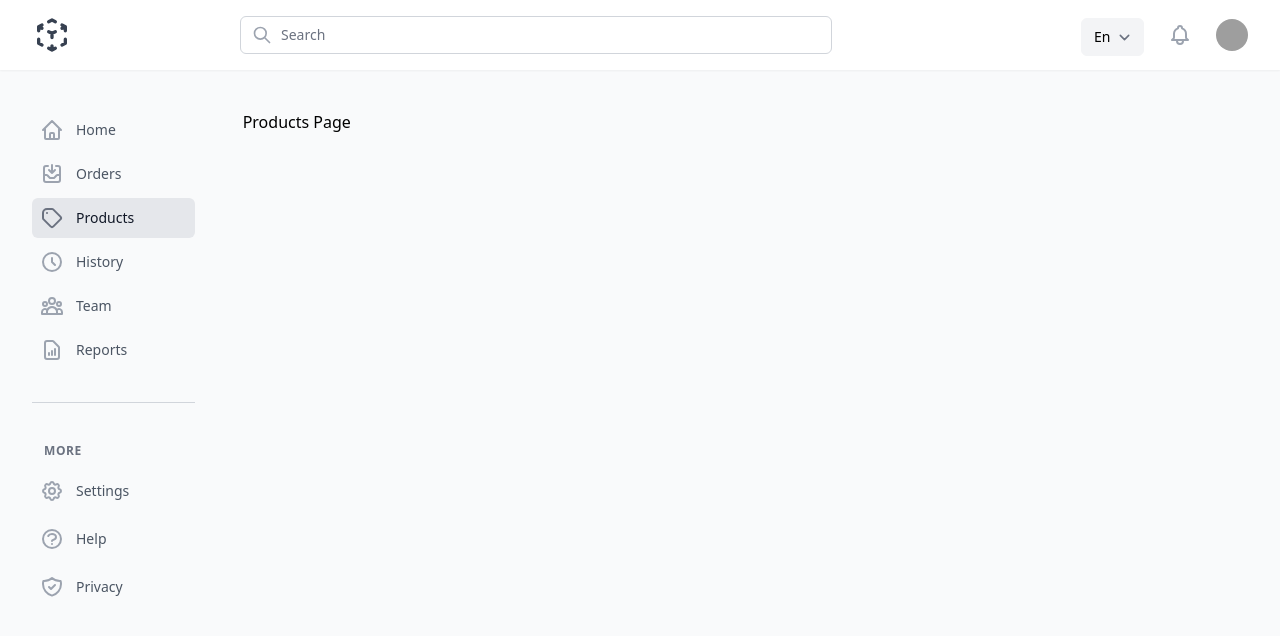
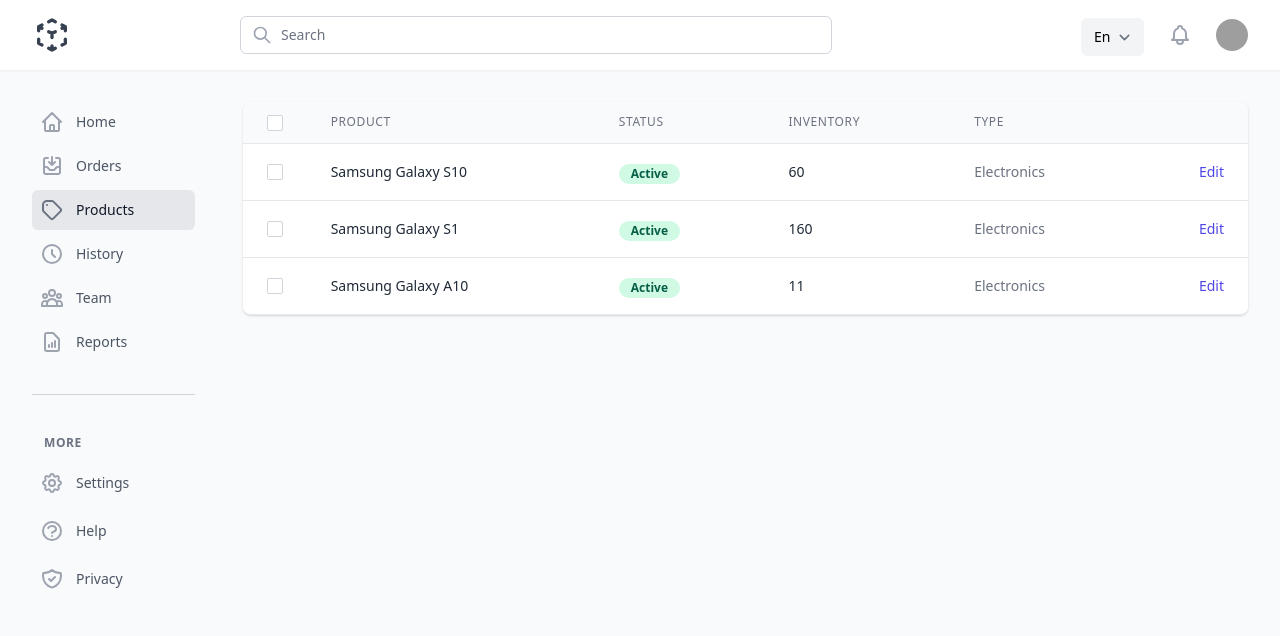
Before and after one commit to mwinel/ezziepos, a Next.js app: page /products in a window 1280 px wide. Shown: the top 636 px of the page. Built offline with nearby package versions, Linux system fonts and the light colour scheme; grey boxes are pictures that could not be loaded.

Commit message:
Add products table

```diff
--- a/components/Container/index.tsx
+++ b/components/Container/index.tsx
@@ -6,7 +6,7 @@
 
 const Content: FC<ContentProps> = ({ children }) => {
   return (
-    <div className="py-10">
+    <div className="py-6 lg:py-8">
       <div className="max-w-3xl mx-auto sm:px-6 lg:max-w-full lg:px-8 lg:grid lg:grid-cols-12 lg:gap-12">
         {children}
       </div>
--- a/components/Tabs/index.tsx
+++ b/components/Tabs/index.tsx
@@ -16,7 +16,7 @@
         </label>
         <select
           id={id}
-          className="block w-full rounded-md border-gray-300 text-base font-medium text-gray-900 shadow-sm focus:border-rose-500 focus:ring-rose-500"
+          className="block w-full rounded-md border-gray-300 text-base font-medium text-gray-800 shadow-sm focus:border-cyan-500 focus:ring-cyan-500"
           defaultValue={tabs.find((tab) => tab.current).name}
         >
           {tabs.map((tab) => (
--- a/pages/auth/signin.js
+++ b/pages/auth/signin.js
@@ -107,7 +107,7 @@
                   id="remember_me"
                   name="remember_me"
                   type="checkbox"
-                  className="h-4 w-4 text-cyan-600 focus:ring-cyan-500 border-gray-300 rounded"
+                  className="h-4 w-4 text-cyan-600 focus:ring-cyan-500 border-gray-300 rounded-md"
                 />
                 <label
                   htmlFor="remember_me"
--- a/pages/products.js
+++ b/pages/products.js
@@ -1,12 +1,147 @@
 import { DashboardLayout } from "../layout";
 import { SideBar, Container, Main } from "../components";
+
+const products = [
+  {
+    id: 1,
+    name: "Samsung Galaxy S10",
+    type: "Electronics",
+    department: "Electronics",
+    inventory: 60,
+    price: 350,
+    discount: 0,
+    status: "active",
+  },
+  {
+    id: 2,
+    name: "Samsung Galaxy S1",
+    type: "Electronics",
+    department: "Electronics",
+    inventory: 160,
+    price: 250,
+    discount: 0,
+    status: "active",
+  },
+  {
+    id: 3,
+    name: "Samsung Galaxy   A10",
+    type: "Electronics",
+    department: "Electronics",
+    inventory: 11,
+    price: 220,
+    discount: 0,
+    status: "active",
+  },
+];
 
 const Products = () => {
   return (
     <DashboardLayout>
       <Container>
         <SideBar />
-        <Main>Products Page</Main>
+        {/* Page content */}
+        <main className="lg:col-span-9 xl:col-span-10">
+          <div className="px-4 sm:px-0">
+            {/* Products Table */}
+            <div className="flex flex-col">
+              <div className="-my-2 overflow-x-auto sm:-mx-6 lg:-mx-8">
+                <div className="py-2 align-middle inline-block min-w-full sm:px-6 lg:px-8">
+                  <div className="shadow overflow-hidden border-b border-gray-200 sm:rounded-lg">
+                    <table className="min-w-full divide-y divide-gray-200">
+                      <thead className="bg-gray-50">
+                        <tr>
+                          <th
+                            scope="col"
+                            className="px-6 py-3 text-left text-xs font-medium text-gray-500 uppercase tracking-wider"
+                          >
+                            {/* Checkbox */}
+                            <input
+                              id="select_all"
+                              name="select_all"
+                              type="checkbox"
+                              className="h-4 w-4 text-cyan-600 focus:outline-none border-gray-300 rounded-sm"
+                            />
+                          </th>
+                          <th
+                            scope="col"
+                            className="px-6 py-3 text-left text-xs font-medium text-gray-500 uppercase tracking-wider"
+                          >
+                            Product
+                          </th>
+                          <th
+                            scope="col"
+                            className="px-6 py-3 text-left text-xs font-medium text-gray-500 uppercase tracking-wider"
+                          >
+                            Status
+                          </th>
+                          <th
+                            scope="col"
+                            className="px-6 py-3 text-left text-xs font-medium text-gray-500 uppercase tracking-wider"
+                          >
+                            Inventory
+                          </th>
+                          <th
+                            scope="col"
+                            className="px-6 py-3 text-left text-xs font-medium text-gray-500 uppercase tracking-wider"
+                          >
+                            Type
+                          </th>
+                          <th scope="col" className="relative px-6 py-3">
+                            <span className="sr-only">Edit</span>
+                          </th>
+                        </tr>
+                      </thead>
+                      <tbody className="bg-white divide-y divide-gray-200">
+                        {products.map((product, index) => (
+                          <tr key={index}>
+                            <td className="px-6 py-4 w-4 whitespace-nowrap">
+                              <div className="flex items-center">
+                                <input
+                                  id="select_one"
+                                  name="select_one"
+                                  type="checkbox"
+                                  className="h-4 w-4 text-cyan-600 focus:outline-none border-gray-300 rounded-sm"
+                                />
+                              </div>
+                            </td>
+                            <td className="px-6 py-4 whitespace-nowrap">
+                              <div className="flex items-center">
+                                <div className="text-sm font-medium text-gray-800">
+                                  {product.name}
+                                </div>
+                              </div>
+                            </td>
+                            <td className="px-6 py-4 whitespace-nowrap">
+                              <span className="px-3 inline-flex text-xs leading-5 font-semibold capitalize rounded-full bg-green-100 text-green-800">
+                                {product.status}
+                              </span>
+                            </td>
+                            <td className="px-6 py-4 whitespace-nowrap">
+                              <div className="text-sm text-gray-800">
+                                {product.inventory}
+                              </div>
+                            </td>
+                            <td className="px-6 py-4 whitespace-nowrap text-sm text-gray-500">
+                              {product.type}
+                            </td>
+                            <td className="px-6 py-4 whitespace-nowrap text-right text-sm font-medium">
+                              <a
+                                href="#"
+                                className="text-indigo-600 hover:text-indigo-900"
+                              >
+                                Edit
+                              </a>
+                            </td>
+                          </tr>
+                        ))}
+                      </tbody>
+                    </table>
+                  </div>
+                </div>
+              </div>
+            </div>
+          </div>
+        </main>
       </Container>
     </DashboardLayout>
   );
```
